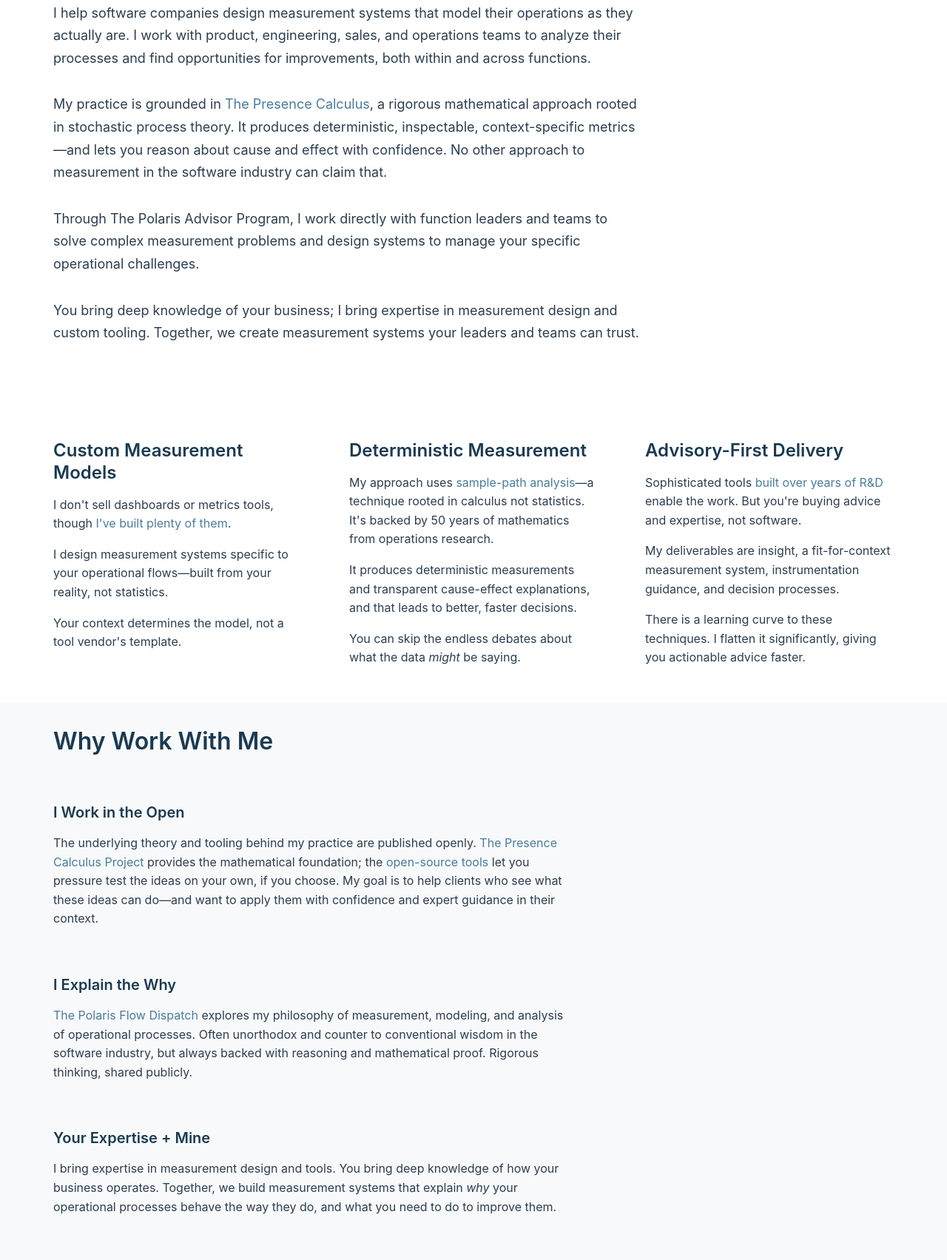
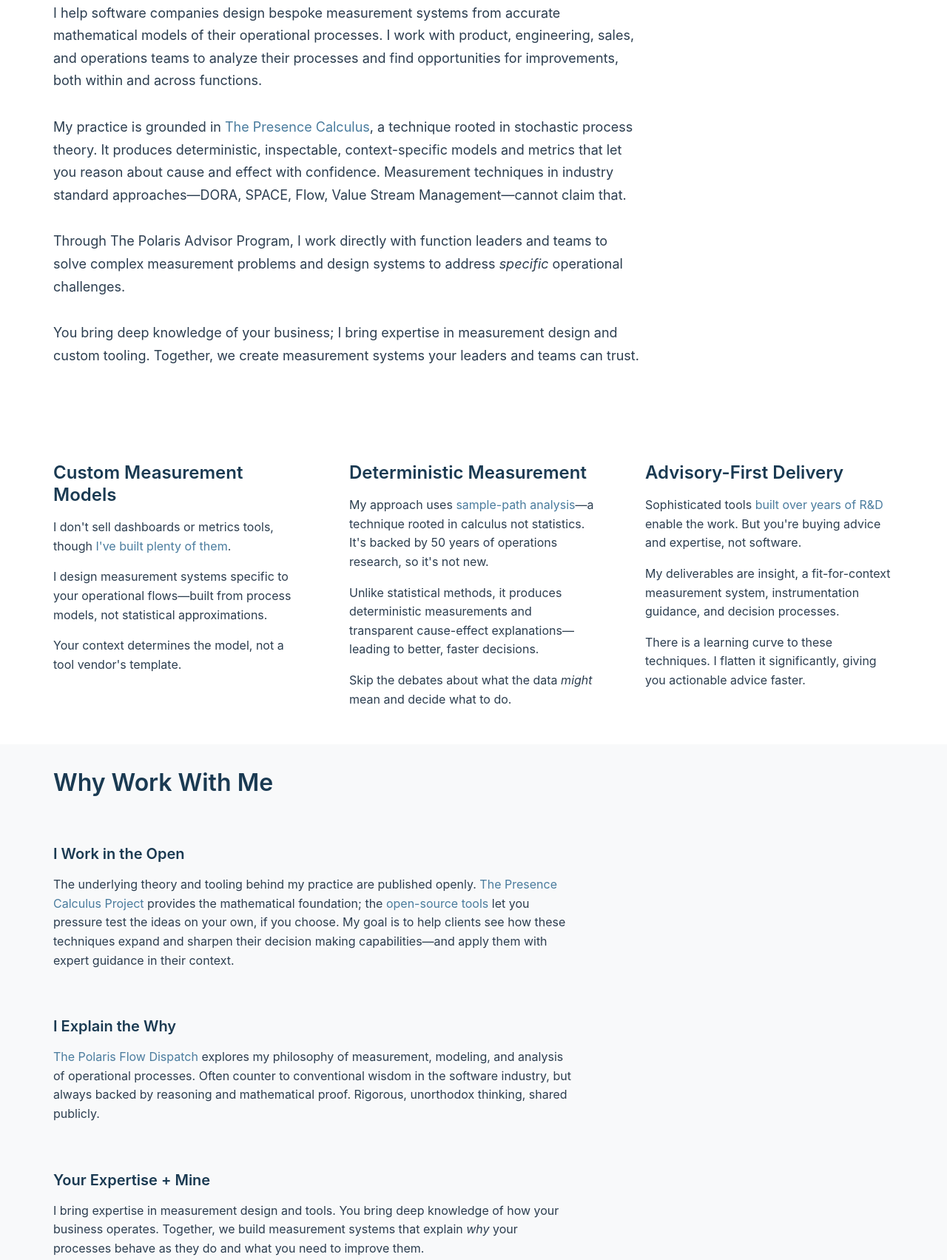
Before and after one commit to polarisadvisor/polarisadvisor, an Eleventy site: page v1/src/index.md in a window 1280 px wide. Shown: the part 916-2619 px from the top of the page at 74% size. Built offline with nearby package versions, Linux system fonts and the light colour scheme; Eleventy itself is replaced by a stand-in of ours; files that its build step writes are made by us from their sources.

Commit message:
Copy edits and tightening.

```diff
--- a/v1/src/index.md
+++ b/v1/src/index.md
@@ -9,7 +9,7 @@ description: Bespoke measurement systems grounded in how your work flows. Custom
     <div class="hero-content">
       <div class="hero-text">
         <h1>Are you making decisions with metrics, or starting conversations? </h1>
-        <p class="hero-subtitle">Software industry metrics frameworks measure how you compare to arbitrary vendor benchmarks, but never tell you why they matter to <em>your</em> business. Skip the benchmark conversation. Instead, measure what <em>you</em> need to solve for your concrete pain points, right now. </p>
+        <p class="hero-subtitle">Software industry metrics frameworks measure how you compare to arbitrary vendor benchmarks, but never tell you why they matter to <em>your</em> business. Skip the generic comparisons. Instead, measure what <em>you</em> need to solve <em>your</em> operational pain points. </p>
         <div class="hero-cta">
           <a href="{{ '/contact/' | url }}" class="btn btn-primary">Let's Talk</a>
         </div>
@@ -37,12 +37,12 @@ description: Bespoke measurement systems grounded in how your work flows. Custom
   <div class="container">
     <div class="intro-content">
       <h2>I'm Dr. Krishna Kumar</h2>
-      <p>I help software companies design measurement systems that model their operations as they actually are. I work with product, engineering, sales, and operations teams to analyze their processes and find opportunities for improvements, both within and across functions.
+      <p>I help software companies design bespoke measurement systems from accurate mathematical models of their operational processes. I work with product, engineering, sales, and operations teams to analyze their processes and find opportunities for improvements, both within and across functions.
         </p>
-        <p>My practice is grounded in <a href="https://docs.pcalc.org">The Presence Calculus</a>, a rigorous mathematical approach rooted in stochastic process theory. It produces deterministic, inspectable, context-specific metrics—and lets you reason about cause and effect with confidence.
-        No other approach to measurement in the software industry can claim that.
+        <p>My practice is grounded in <a href="https://docs.pcalc.org">The Presence Calculus</a>, a technique rooted in stochastic process theory. It produces deterministic, inspectable, context-specific models and metrics that let you reason about cause and effect with confidence.
+        Measurement techniques in industry standard approaches—DORA, SPACE, Flow, Value Stream Management—cannot claim that.
          </p>
-      <p>Through The Polaris Advisor Program, I work directly with function leaders and teams to solve complex measurement problems and design systems to manage your specific operational challenges. </p>
+      <p>Through The Polaris Advisor Program, I work directly with function leaders and teams to solve complex measurement problems and design systems to address <em>specific</em> operational challenges. </p>
         <p> You bring deep knowledge of your business; I bring expertise in measurement design and custom tooling. Together, we create measurement systems your leaders and teams can trust.</p>
     </div>
   </div>
@@ -54,14 +54,14 @@ description: Bespoke measurement systems grounded in how your work flows. Custom
       <div class="prop">
         <h3>Custom Measurement Models</h3>
         <p>I don't sell dashboards or metrics tools, though <a href="https://github.com/polarisadvisor/devlake-dashboards">I've built plenty of them</a>.</p>
-        <p>I design measurement systems specific to your operational flows—built from your reality, not statistics.</p>
+        <p>I design measurement systems specific to your operational flows—built from process models, not statistical approximations.</p>
         <p>Your context determines the model, not a tool vendor's template.</p>
       </div>
       <div class="prop">
         <h3>Deterministic Measurement</h3>
-        <p>My approach uses <a href="https://samplepath.pcalc.org">sample-path analysis</a>—a technique rooted in calculus not statistics. It's backed by 50 years of mathematics from operations research. </p>
-        <p>It produces deterministic measurements and transparent cause-effect explanations, and that leads to better, faster decisions.</p>
-        <p>You can skip the endless debates about what the data <em>might</em> be saying.</p>
+        <p>My approach uses <a href="https://samplepath.pcalc.org">sample-path analysis</a>—a technique rooted in calculus not statistics. It's backed by 50 years of operations research, so it's not new. </p>
+        <p>Unlike statistical methods, it produces deterministic measurements and transparent cause-effect explanations—leading to better, faster decisions.</p>
+        <p>Skip the debates about what the data <em>might</em> mean and decide what to do.</p>
       </div>
       <div class="prop">
         <h3>Advisory-First Delivery</h3>
@@ -79,17 +79,17 @@ description: Bespoke measurement systems grounded in how your work flows. Custom
 
     <div class="credibility-item">
       <h3>I Work in the Open</h3>
-      <p>The underlying theory and tooling behind my practice are published openly. <a href="{{ site.github.docs }}" target="_blank" rel="noopener">The Presence Calculus Project</a> provides the mathematical foundation; the <a href="{{ site.github.opensource }}" target="_blank" rel="noopener">open-source tools</a> let you pressure test the ideas on your own, if you choose. My goal is to help clients who see what these ideas can do—and want to apply them with confidence and expert guidance in their context.</p>
+      <p>The underlying theory and tooling behind my practice are published openly. <a href="{{ site.github.docs }}" target="_blank" rel="noopener">The Presence Calculus Project</a> provides the mathematical foundation; the <a href="{{ site.github.opensource }}" target="_blank" rel="noopener">open-source tools</a> let you pressure test the ideas on your own, if you choose. My goal is to help clients see how these techniques expand and sharpen their decision making capabilities—and apply them with expert guidance in their context.</p>
     </div>
 
     <div class="credibility-item">
       <h3>I Explain the Why</h3>
-      <p><a href="{{ site.dispatch.url }}" target="_blank" rel="noopener">The Polaris Flow Dispatch</a> explores my philosophy of measurement, modeling, and analysis of operational processes. Often unorthodox and counter to conventional wisdom in the software industry, but always backed with reasoning and mathematical proof. Rigorous thinking, shared publicly.</p>
+      <p><a href="{{ site.dispatch.url }}" target="_blank" rel="noopener">The Polaris Flow Dispatch</a> explores my philosophy of measurement, modeling, and analysis of operational processes. Often counter to conventional wisdom in the software industry, but always backed by reasoning and mathematical proof. Rigorous, unorthodox thinking, shared publicly.</p>
     </div>
 
     <div class="credibility-item">
       <h3>Your Expertise + Mine</h3>
-      <p>I bring expertise in measurement design and tools. You bring deep knowledge of how your business operates. Together, we build measurement systems that explain <em>why</em> your operational processes behave the way they do, and what you need to do to improve them.</p>
+      <p>I bring expertise in measurement design and tools. You bring deep knowledge of how your business operates. Together, we build measurement systems that explain <em>why</em> your processes behave as they do and what you need to improve them.</p>
     </div>
   </div>
 </section>
@@ -100,7 +100,7 @@ description: Bespoke measurement systems grounded in how your work flows. Custom
     <div class="cta-links">
       <a href="{{ site.dispatch.url }}" target="_blank" rel="noopener">Read The Polaris Flow Dispatch</a>
       <a href="{{ site.github.docs }}" target="_blank" rel="noopener">Review The Presence Calculus</a>
-      <a href="{{ site.github.opensource }}" target="_blank" rel="noopener">Our open-source tools</a>
+      <a href="{{ site.github.opensource }}" target="_blank" rel="noopener">Open-source tools</a>
     </div>
     <div class="secondary-cta-button">
       <a href="{{ '/contact/' | url }}" class="btn btn-primary">Let's Talk</a>
```
